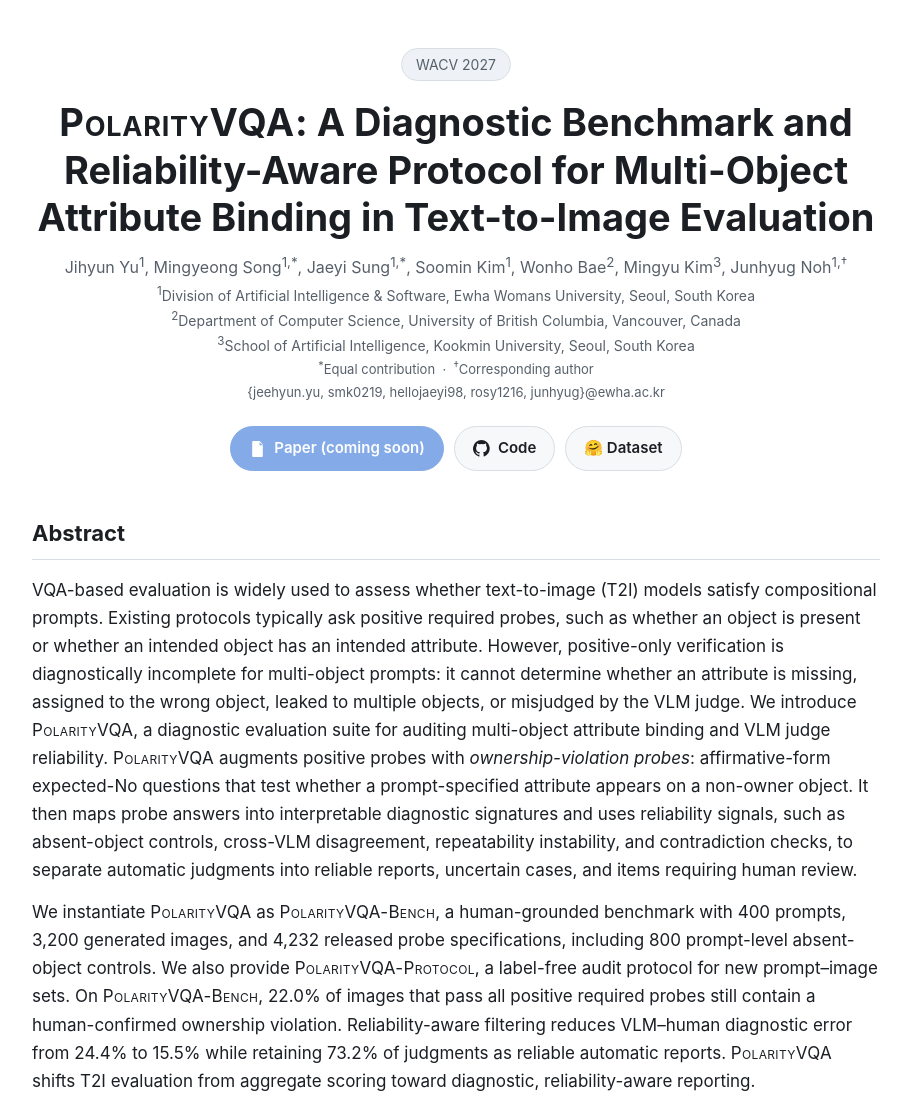
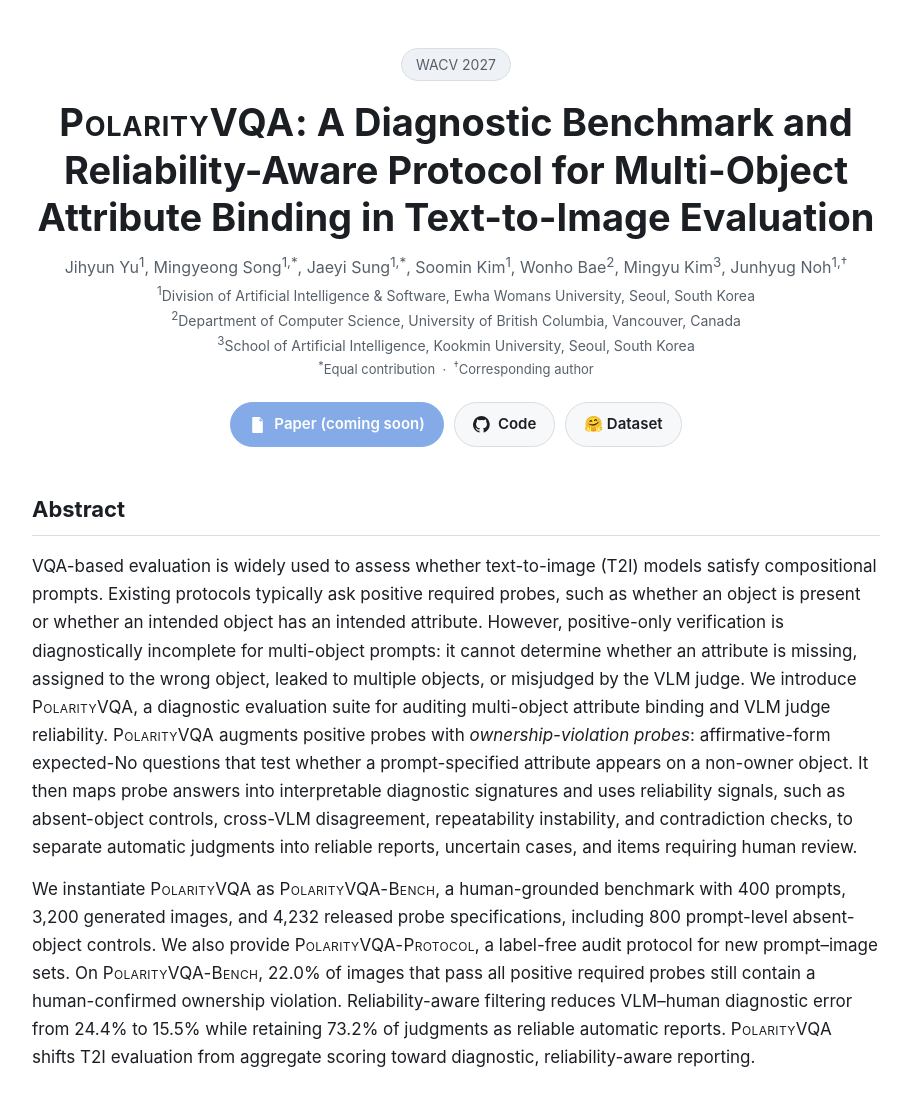
Before and after one commit to Yugomee/PolarityVQA, a plain HTML site: page docs/index.html in a window 1280 px wide. Shown: the top 1098 px of the page, without its empty margins (184-1091 px from the left). Drawn offline with Linux system fonts and the light colour scheme.

Commit message:
Project page: drop author email line
Co-Authored-By: Claude Fable 5 <noreply@anthropic.com>

```diff
--- a/docs/index.html
+++ b/docs/index.html
@@ -72,8 +72,7 @@
     <sup>1</sup>Division of Artificial Intelligence &amp; Software, Ewha Womans University, Seoul, South Korea<br>
     <sup>2</sup>Department of Computer Science, University of British Columbia, Vancouver, Canada<br>
     <sup>3</sup>School of Artificial Intelligence, Kookmin University, Seoul, South Korea<br>
-    <span style="font-size:13px"><sup>*</sup>Equal contribution &nbsp;·&nbsp; <sup>†</sup>Corresponding author</span><br>
-    <span style="font-size:13px">{jeehyun.yu, smk0219, hellojaeyi98, rosy1216, junhyug}@ewha.ac.kr</span>
+    <span style="font-size:13px"><sup>*</sup>Equal contribution &nbsp;·&nbsp; <sup>†</sup>Corresponding author</span>
   </p>
 
   <!-- All external links in one place: swap these hrefs once, everything follows. -->
```
